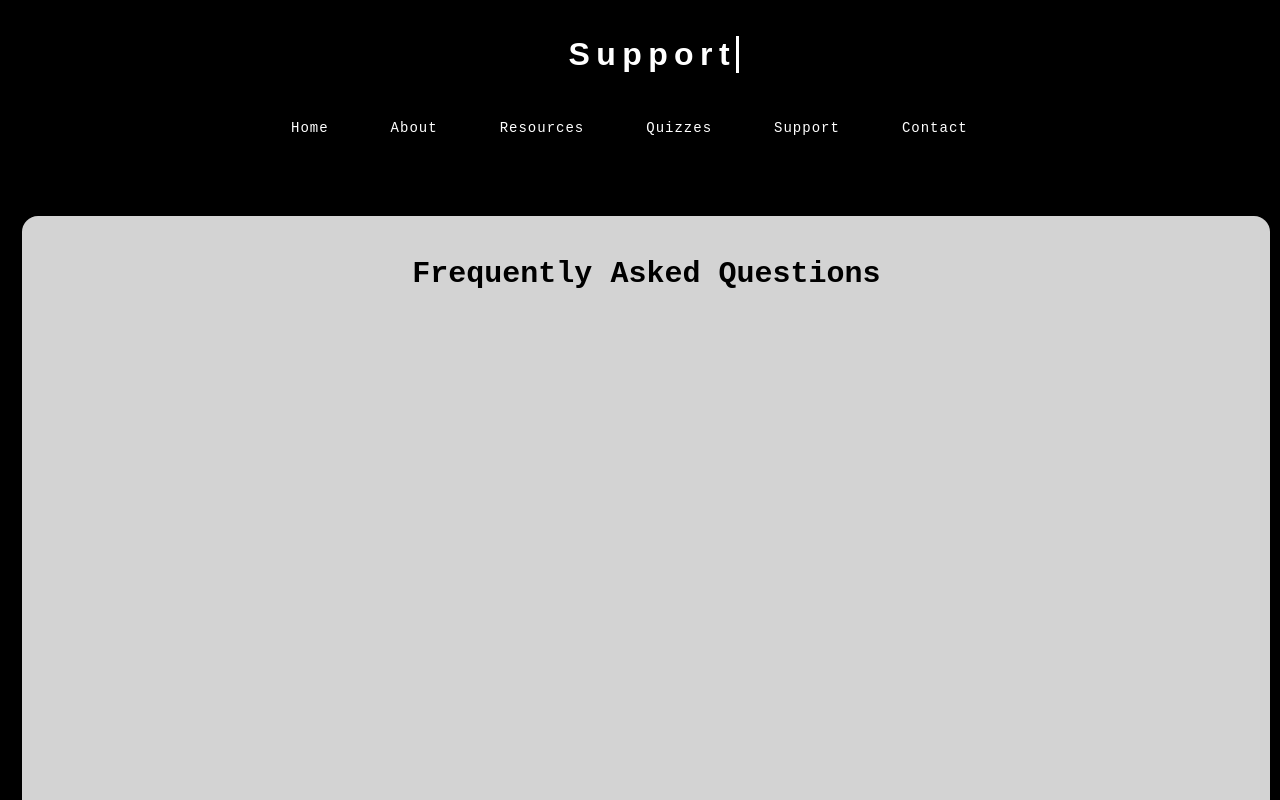
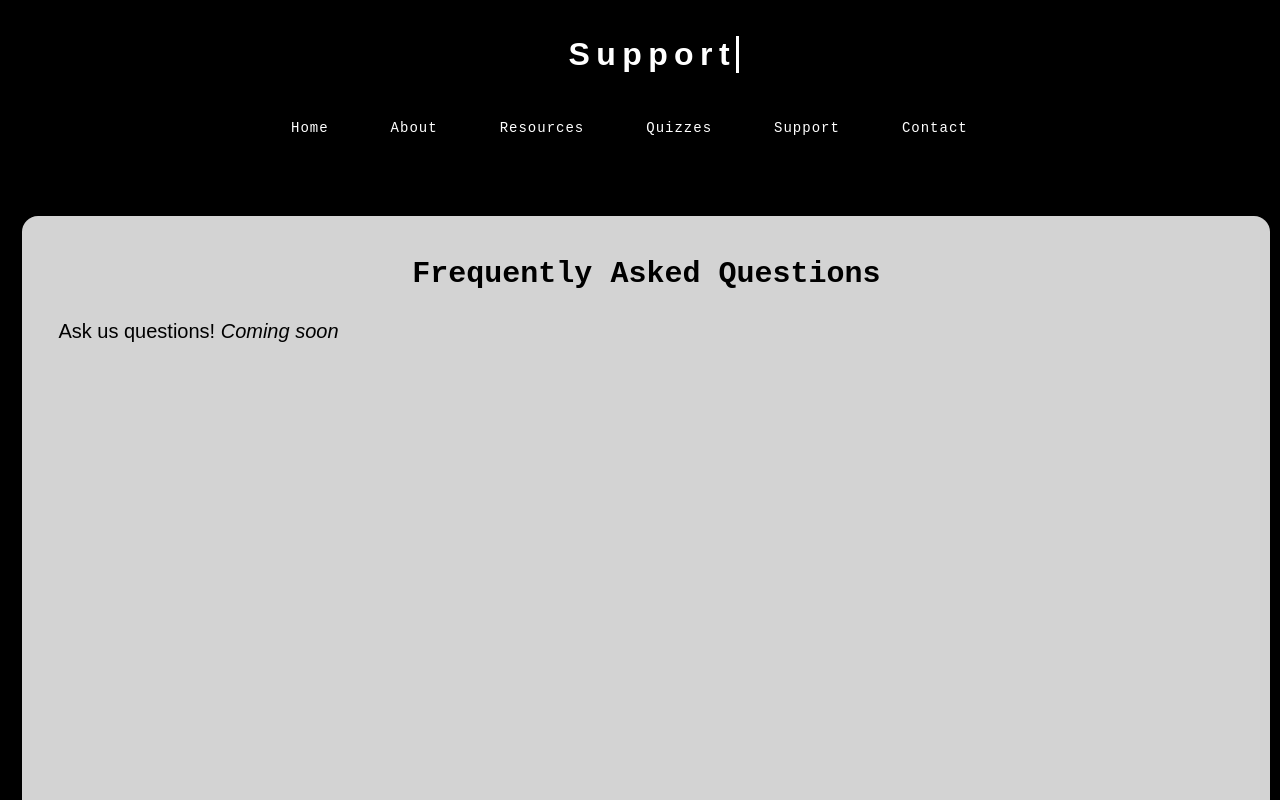
Before and after one commit to janerwright/ProjectCrypto, a plain HTML site: page pages/support.html in a window 1280 px wide. Drawn offline with Linux system fonts and the light colour scheme; a web font is replaced by a local one.

Commit message:
Added message to support
Added a temporary message to the support 'FAQ' page.

```diff
--- a/pages/support.html
+++ b/pages/support.html
@@ -241,6 +241,9 @@
 
     <body>
         <h2>Frequently Asked Questions</h2>
+        <div class="text-box">
+        <p>Ask us questions! <i>Coming soon</i></p>
+        </div>
     </body>
 </div>
 
```
